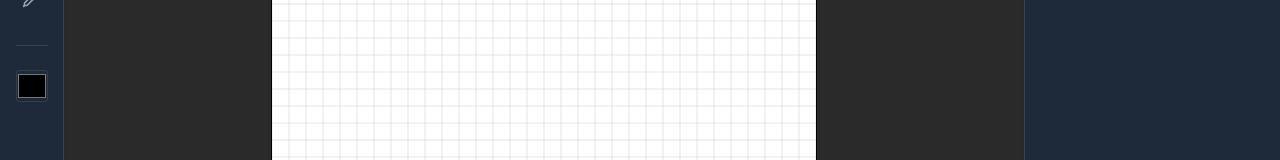
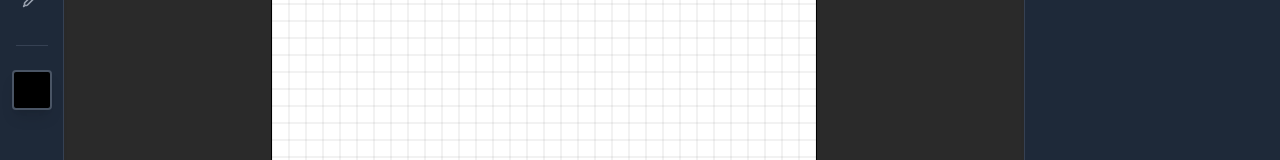
Before and after one commit to AA-WorksHub/Spritly, a React (Vite) app: page /spritly/editor in a window 1280 px wide. Shown: the part 255-415 px from the top of the page. Built offline with nearby package versions, Linux system fonts and the light colour scheme.

Commit message:
feat: color picker reviewed

```diff
--- a/src/components/editor/Toolbar.tsx
+++ b/src/components/editor/Toolbar.tsx
@@ -1,5 +1,7 @@
 import { useProjectStore } from '../../store/useProjectStore'
 import type { ToolType } from '../../types'
+import { useState } from 'react';
+import { ColorPickerModal } from '../ToolBar/ColorPickerModal';
 import { Pencil, Eraser, PaintBucket, Pipette, Undo2, Redo2 } from 'lucide-react'
 
 const TOOLS: { id: ToolType; label: string; icon: React.ElementType }[] = [
@@ -11,6 +13,7 @@ const TOOLS: { id: ToolType; label: string; icon: React.ElementType }[] = [
 
 function Toolbar() {
     const { currentTool, setTool, currentColor, setColor, undo, redo } = useProjectStore()
+    const [isPickerOpen, setIsPickerOpen] = useState(false);
 
     return (
         <div className="w-16 bg-gray-800 border-r border-gray-700 flex flex-col items-center py-4 gap-4 shrink-0 z-10">
@@ -36,15 +39,19 @@ function Toolbar() {
 
             <div className="h-px w-8 bg-gray-700 my-2" />
 
-            <div className="relative group flex justify-center">
-                <input
-                    type="color"
-                    value={currentColor}
-                    onChange={(e) => setColor(e.target.value)}
-                    className="w-8 h-8 p-0 border-0 rounded cursor-pointer overflow-hidden"
-                />
-                <div className="absolute inset-0 rounded ring-1 ring-inset ring-white/10 pointer-events-none" />
-            </div>
+            <button
+                onClick={() => setIsPickerOpen(true)}
+                className="relative w-10 h-10 rounded border-2 border-gray-600 hover:border-gray-400 transition-all shadow-lg hover:scale-105"
+                style={{ backgroundColor: currentColor }}
+                title="Choisir une couleur"
+            />
+
+            <ColorPickerModal
+                isOpen={isPickerOpen}
+                currentColor={currentColor}
+                onClose={() => setIsPickerOpen(false)}
+                onColorChange={setColor}
+            />
 
             <div className="mt-auto flex flex-col gap-2 w-full px-2">
                 <button onClick={undo} className="p-2 text-gray-400 hover:text-white hover:bg-gray-700 rounded flex justify-center" title="Undo (Ctrl+Z)">
```
